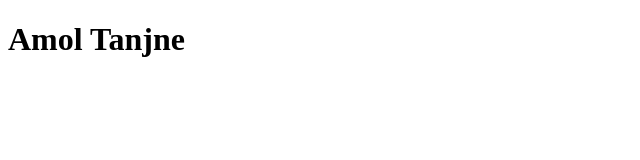
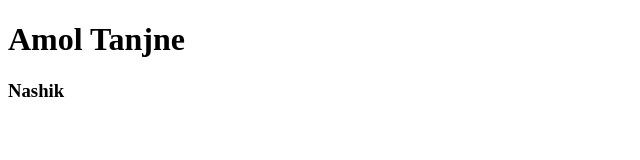
Before and after one commit to nitingandhare/for-practice, a plain HTML site: page index.html in a window 1280 px wide. Shown: the full height of the page, 0-640 px from the left. Drawn offline with Linux system fonts and the light colour scheme.

Commit message:
add city in h3

```diff
--- a/index.html
+++ b/index.html
@@ -8,5 +8,6 @@
 <body>
     <h1>Amol Tanjne
     </h1>
+    <h3>Nashik</h3>
 </body>
 </html>
```
